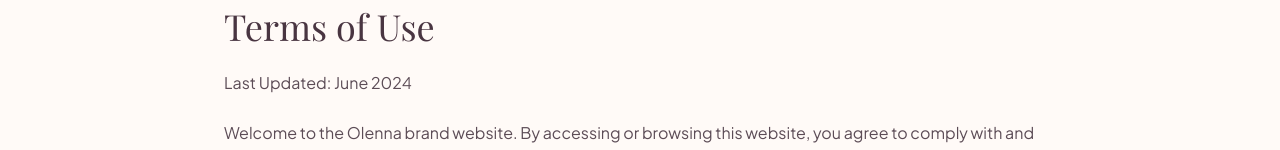
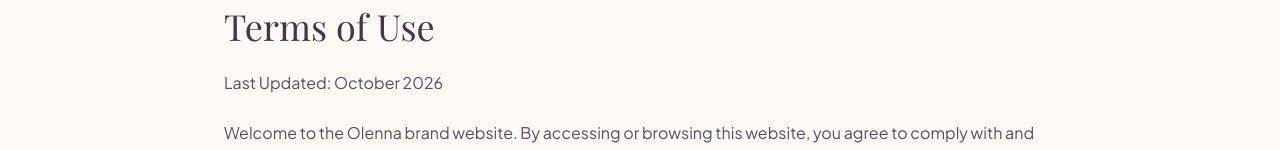
Before and after one commit to Olenna-Studio/olenna, a Next.js app: page /terms in a window 1280 px wide. Shown: the part 171-321 px from the top of the page. Built offline with nearby package versions, Linux system fonts and the light colour scheme; no server answers; a web font is replaced by a local one.

Commit message:
Updated year in the terms of use

```diff
--- a/src/app/terms/page.tsx
+++ b/src/app/terms/page.tsx
@@ -18,7 +18,7 @@
         </h1>
         <div className="prose prose-brand text-brand-text-secondary text-sm sm:text-base space-y-6 leading-relaxed">
           <p>
-            Last Updated: June 2024
+            Last Updated: October 2026
           </p>
           <p>
             Welcome to the Olenna brand website. By accessing or browsing this website, you agree to comply with and be bound by the following terms of use.
```
